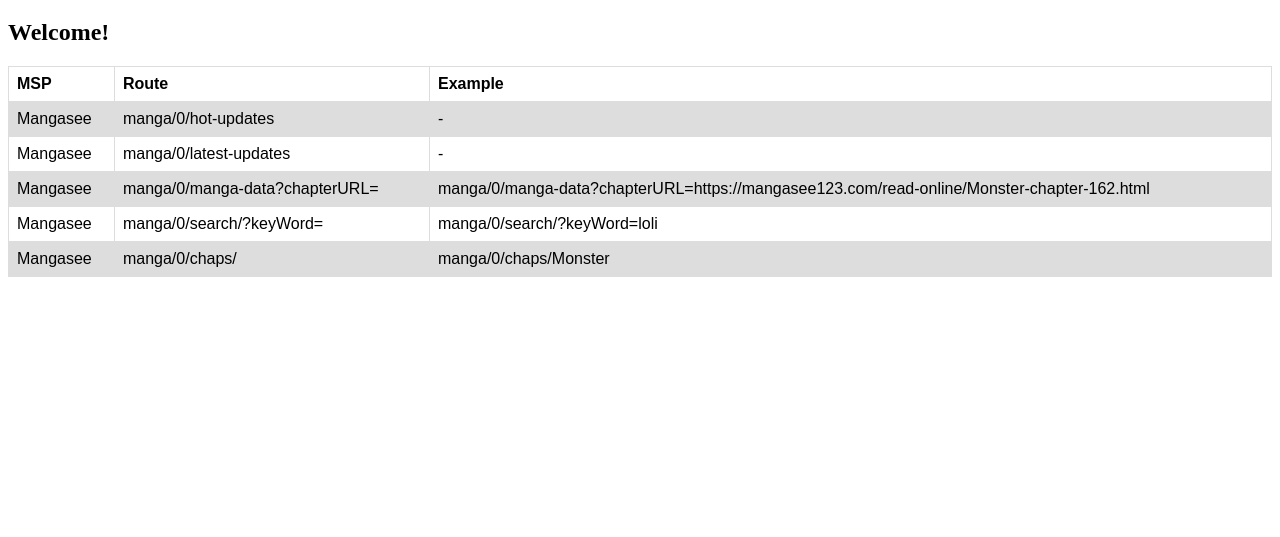
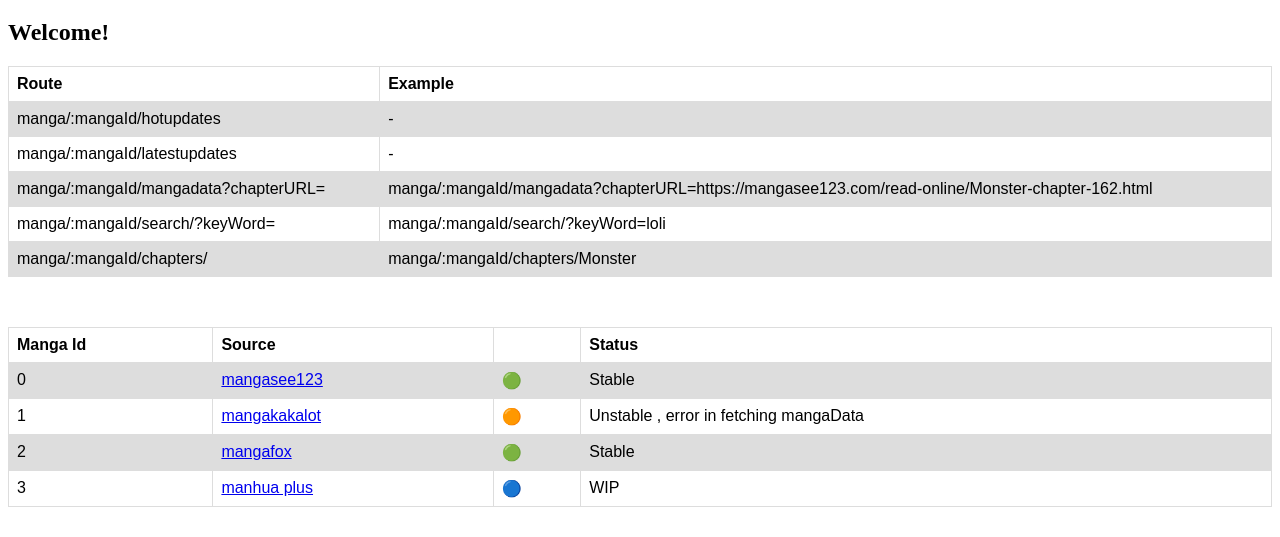
Before and after one commit to tushar1210/manga-node, a website: page public/index.html in a window 1280 px wide. Shown: the part 61-598 px from the top of the page. Drawn offline with Linux system fonts and the light colour scheme.

Commit message:
enhancement

```diff
--- a/public/index.html
+++ b/public/index.html
@@ -26,45 +26,81 @@
 </head>
 
 <body>
-  <h1> Manga </h1>
+  <p>
+    <h1>Manga </h1>
     <h2>Welcome!</h2>
+  </p>
 
+  <p>
     <table>
       <tr>
-      <th>MSP</th>
         <th>Route</th>
         <th>Example</th>
       </tr>
       <tr>
-      <td>Mangasee</td>
-      <td>manga/0/hot-updates</td>
+        <td>manga/:mangaId/hotupdates</td>
         <td> - </td>
       </tr>
       <tr>
-      <td>Mangasee</td>
-      <td>manga/0/latest-updates</td>
+        <td>manga/:mangaId/latestupdates</td>
         <td> - </td>
       </tr>
       <tr>
-      <td>Mangasee</td>
-      <td>manga/0/manga-data?chapterURL=</url>
+        <td>manga/:mangaId/mangadata?chapterURL=</url>
         </td>
-      <td>manga/0/manga-data?chapterURL=https://mangasee123.com/read-online/Monster-chapter-162.html</td>
+        <td>manga/:mangaId/mangadata?chapterURL=https://mangasee123.com/read-online/Monster-chapter-162.html</td>
       </tr>
       <tr>
-      <td>Mangasee</td>
-      <td>manga/0/search/?keyWord=<query>
+        <td>manga/:mangaId/search/?keyWord=<query>
         </td>
-      <td>manga/0/search/?keyWord=loli</td>
+        <td>manga/:mangaId/search/?keyWord=loli</td>
       </tr>
       <tr>
-      <td>Mangasee</td>
-      <td>manga/0/chaps/<manga-name>
+        <td>manga/:mangaId/chapters/<manga-name>
         </td>
-      <td>manga/0/chaps/Monster</td>
+        <td>manga/:mangaId/chapters/Monster</td>
+      </tr>
+    </table>
+  </p>
+
+<br>
+  <p>
+    <table>
+      <tr>
+        <th>Manga Id</th>
+        <th>Source</th>
+        <th></th>
+        <th>Status</th>
+      </tr>
+      <tr>
+        <td>0</td>
+        <td><a href="https://mangasee123.com">mangasee123</a></td>
+        <td>🟢</td>
+        <td>Stable</td>
+      </tr>
+      <tr>
+        <td>1</td>
+        <td><a href="https://mangakakalot.com">mangakakalot</a></td>
+        <td>🟠</td>
+        <td>Unstable , error in fetching mangaData</td>
+      </tr>
+      <tr>
+        <td>2</td>
+        <td><a href="https://fanfox.net">mangafox</a></td>
+        <td>🟢</td>
+        <td>Stable   </td>
+      </tr>
+      <tr>
+        <td>3</td>
+        <td><a href="https://manhuaplus.com">manhua plus</a></td>
+        <td>🔵</td>
+        <td>WIP</td>
       </tr>
 
     </table>
+  </p>
+
+
 </body>
 
 </html>
--- a/src/interfaces/responses/main.ts
+++ b/src/interfaces/responses/main.ts
@@ -46,5 +46,7 @@
 export interface chapterData {
   imageURL: any
   chapterNumber: string | null,
-  mangaTitle: string | null
+  mangaTitle: string | null,
+  nextChapter?: string,
+  previousChapter?: string
 }
--- a/src/scrapper/mangasee123.ts
+++ b/src/scrapper/mangasee123.ts
@@ -49,6 +49,7 @@
             imageURL: thumbnail(element.IndexName),
             source: this.baseURL,
             currentChapter: parseChapNumber(element.Chapter),
+            currentChapterURL: `${this.baseURL}/read-online/${element.IndexName}-chapter-${parseChapNumber(element.Chapter)}.html`,
             additionalInfo: {
               id: element.SeriesID,
               date: element.Date,
@@ -92,6 +93,7 @@
             source: this.baseURL,
             imageURL: thumbnail(element.IndexName),
             currentChapter: parseChapNumber(element.Chapter),
+            currentChapterURL: `${this.baseURL}/read-online/${element.IndexName}-chapter-${parseChapNumber(element.Chapter)}.html`,
             additionalInfo: {
               id: element.SeriesID,
               genres: element.Genres,
@@ -256,6 +258,8 @@
         let res: mainInterface.chapterData = {
           imageURL: imageDict,
           chapterNumber: curChapter.Chapter,
+          nextChapter: String(Number(curChapter.Chapter.slice(2, 5) + 1)),
+          previousChapter: String((Number(curChapter.Chapter) / 10 - 1)).slice(-3),
           mangaTitle: null
         }
         final = res
```
Also changed, not shown: src/scrapper/mangafox.ts (+29 -5 lines), src/scrapper/mangakakalot.ts (+9 -1 lines). Lines whose indentation alone changed are shown as unchanged.
